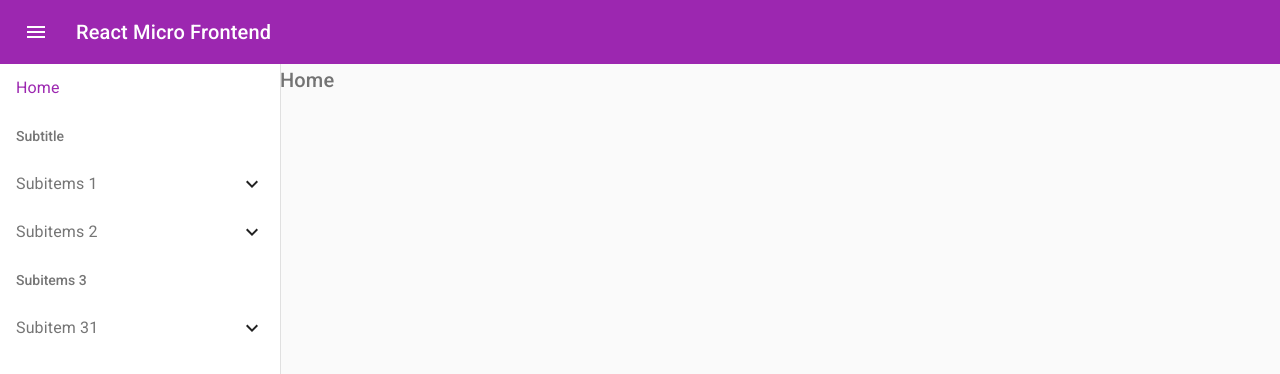
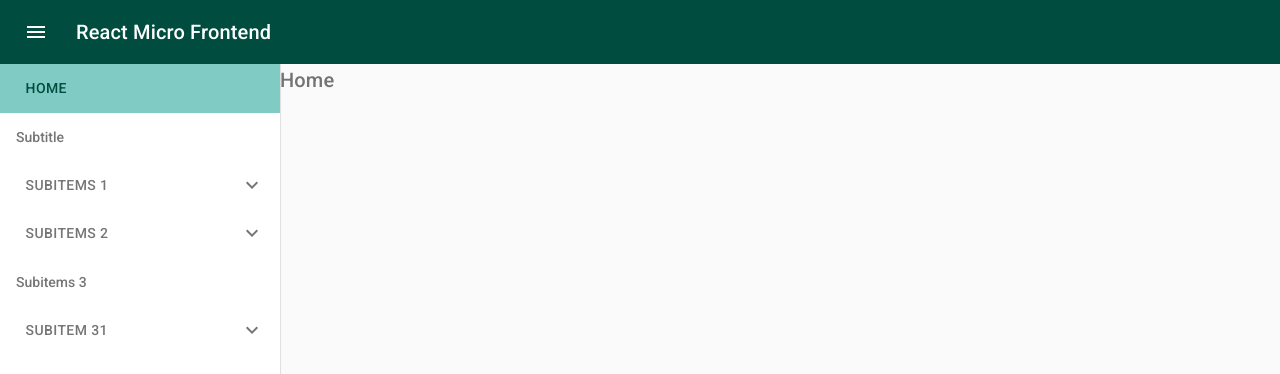
Before and after one commit to diegoavieira/react-micro-frontend, a React (Create React App) app: page / in a window 1280 px wide. Shown: the top 374 px of the page. Built offline with nearby package versions, Linux system fonts and the light colour scheme; the HTML template or start-up script is replaced by a standard one.

Commit message:
build: configuration

```diff
--- a/src/App.js
+++ b/src/App.js
@@ -1,12 +1,18 @@
 import { BrowserRouter as Router, Switch, Route } from 'react-router-dom';
 import { createTheme, ThemeProvider } from '@material-ui/core';
-import { purple } from '@material-ui/core/colors';
 import Home from './pages/Home';
 import Layout from './components/Layout';
 
 const theme = createTheme({
   palette: {
-    primary: purple
+    primary: {
+      main: '#004d40',
+      light: '#80cbc4'
+    },
+    secondary: {
+      main: '#4db6ac',
+      light: '#99d5cf'
+    }
     // type: 'dark'
   }
 });
--- a/src/components/SidenavItem.js
+++ b/src/components/SidenavItem.js
@@ -1,76 +1,53 @@
-import React, { useState } from 'react';
-import { makeStyles, ListItem, ListItemText, Collapse, List, useTheme } from '@material-ui/core';
-import { useHistory, useLocation } from 'react-router-dom';
+import { ListItem, ListItemText, makeStyles, Typography } from '@material-ui/core';
+import React from 'react';
 import ExpandLessIcon from '@material-ui/icons/ExpandLess';
 import ExpandMoreIcon from '@material-ui/icons/ExpandMore';
 
 const useStyles = makeStyles((theme) => ({
-  primary: {
+  root: {
+    paddingLeft: theme.spacing(3.2),
+    '&.subitem': {
+      paddingLeft: theme.spacing(5),
+      '&.selected': {
+        background: theme.palette.secondary.light
+      }
+    },
+    '&.selected': {
+      background: theme.palette.primary.light
+    }
+  },
+  subitem: {
+    paddingLeft: theme.spacing(2)
+  },
+  icon: {
     color: theme.palette.text.secondary,
     '&.selected': {
       color: theme.palette.primary.main
     }
-  },
-  subitem: {
-    paddingLeft: theme.spacing(2)
   }
 }));
 
-const SidenavItem = ({ item, isSubitem }) => {
+const SidenavItem = ({ item, hasSub, expanded, isSub, onClickItem, selected }) => {
   const classes = useStyles();
-  const theme = useTheme();
-  const history = useHistory();
-  const location = useLocation();
-
-  const hasSubitems = (subitems) => subitems && subitems.length;
-
-  const hasChildItemSelected = !!(
-    hasSubitems(item.subitems) && item.subitems.filter((subitem) => subitem.path === location.pathname).length
-  );
-
-  const isSelected = item.path === location.pathname;
-
-  const [openItem, setOpenItem] = useState(hasChildItemSelected);
-
-  const onClickItem = ({ subitems, path }) => {
-    if (hasSubitems(subitems)) {
-      setOpenItem(!openItem);
-    } else {
-      history.push(path);
-    }
-  };
-
-  const expandIcon = ({ subitems }) => {
-    const color = isSelected || hasChildItemSelected ? theme.palette.primary.main : theme.palette.text.secondary;
-    return (
-      hasSubitems(subitems) && (openItem ? <ExpandLessIcon style={{ color }} /> : <ExpandMoreIcon style={{ color }} />)
-    );
-  };
-
-  const collapseList = ({ subitems }) =>
-    hasSubitems(subitems) && (
-      <Collapse in={openItem} timeout="auto" unmountOnExit>
-        <List disablePadding>
-          {subitems.map((subitem) => (
-            <SidenavItem isSubitem key={subitem.id} item={subitem} />
-          ))}
-        </List>
-      </Collapse>
-    );
 
   return (
-    <>
-      <ListItem button onClick={() => onClickItem(item)}>
-        <ListItemText
-          primary={item.title}
-          className={`${isSubitem && classes.subitem} ${classes.primary} ${
-            (isSelected || hasChildItemSelected) && 'selected'
-          }`}
-        />
-        {expandIcon(item)}
-      </ListItem>
-      {collapseList(item)}
-    </>
+    <ListItem
+      button
+      onClick={() => onClickItem(item.path, isSub)}
+      className={`${classes.root} ${isSub && 'subitem'} ${selected && 'selected'}`}
+    >
+      <ListItemText>
+        <Typography variant="button" component="span" color={selected ? 'primary' : 'textSecondary'}>
+          {item.title}
+        </Typography>
+      </ListItemText>
+      {hasSub &&
+        (expanded ? (
+          <ExpandLessIcon className={`${classes.icon} ${selected && 'selected'}`} />
+        ) : (
+          <ExpandMoreIcon className={`${classes.icon} ${selected && 'selected'}`} />
+        ))}
+    </ListItem>
   );
 };
 
--- a/src/components/SidenavItemCopy.js
+++ /dev/null
@@ -1,37 +0,0 @@
-import { ListItem, ListItemText, makeStyles } from '@material-ui/core';
-import React from 'react';
-import ExpandLessIcon from '@material-ui/icons/ExpandLess';
-import ExpandMoreIcon from '@material-ui/icons/ExpandMore';
-import { useLocation } from 'react-router-dom';
-
-const useStyles = makeStyles((theme) => ({
-  primary: {
-    color: theme.palette.text.secondary,
-    '&.selected': {
-      color: theme.palette.primary.main
-    }
-  },
-  subitem: {
-    paddingLeft: theme.spacing(2)
-  }
-}));
-
-const SidenavItemCopy = ({ item, hasSub, expanded, isSub, onClickItem }) => {
-  const classes = useStyles();
-  const location = useLocation();
-
-  const itemSelected = item.path === location.pathname;
-
-  const subitemSelected = !!(hasSub && item.items.filter((subitem) => subitem.path === location.pathname).length);
-
-  return (
-    <ListItem button onClick={() => onClickItem(item.path, isSub)}>
-      <ListItemText
-        primary={item.title}
-        className={`${isSub && classes.subitem} ${classes.primary} ${(itemSelected || subitemSelected) && 'selected'}`}
-      />
-      {hasSub && (expanded ? <ExpandLessIcon /> : <ExpandMoreIcon />)}
-    </ListItem>
-  );
-};
-export default SidenavItemCopy;
--- a/src/components/SidenavList.js
+++ b/src/components/SidenavList.js
@@ -7,8 +7,8 @@ import {
   withStyles
 } from '@material-ui/core';
 import React, { useState } from 'react';
-import { useHistory } from 'react-router-dom';
-import SidenavItemCopy from './SidenavItemCopy';
+import { useHistory, useLocation } from 'react-router-dom';
+import SidenavItem from './SidenavItem';
 
 const Accordion = withStyles({
   root: {
@@ -53,6 +53,11 @@ const AccordionDetails = withStyles({
 
 const SidenavList = ({ itemsList }) => {
   const history = useHistory();
+  const location = useLocation();
+
+  const itemSelected = (item) => item.path === location.pathname;
+  const subitemSelected = (item) =>
+    !!(item.items && item.items.filter((subitem) => subitem.path === location.pathname).length);
 
   const [expanded, setExpanded] = useState(false);
 
@@ -76,25 +81,32 @@ const SidenavList = ({ itemsList }) => {
               <Accordion
                 key={item.id}
                 square
-                expanded={expanded === expandedId(itemList.id, item.id)}
+                expanded={expanded === expandedId(itemList.id, item.id) || subitemSelected(item)}
                 onChange={onChangeItem(expandedId(itemList.id, item.id))}
               >
                 <AccordionSummary>
-                  <SidenavItemCopy
+                  <SidenavItem
                     onClickItem={onClickItem}
                     hasSub
-                    expanded={expanded === expandedId(itemList.id, item.id)}
+                    expanded={expanded === expandedId(itemList.id, item.id) || subitemSelected(item)}
                     item={item}
+                    selected={subitemSelected(item)}
                   />
                 </AccordionSummary>
                 <AccordionDetails>
                   {item.items.map((subitem) => (
-                    <SidenavItemCopy onClickItem={onClickItem} isSub key={subitem.id} item={subitem} />
+                    <SidenavItem
+                      selected={itemSelected(subitem)}
+                      onClickItem={onClickItem}
+                      isSub
+                      key={subitem.id}
+                      item={subitem}
+                    />
                   ))}
                 </AccordionDetails>
               </Accordion>
             ) : (
-              <SidenavItemCopy onClickItem={onClickItem} key={item.id} item={item} />
+              <SidenavItem selected={itemSelected(item)} onClickItem={onClickItem} key={item.id} item={item} />
             )
           )}
         </List>
```
